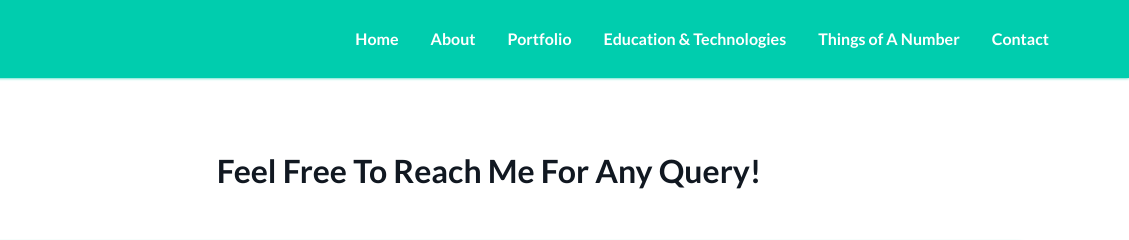
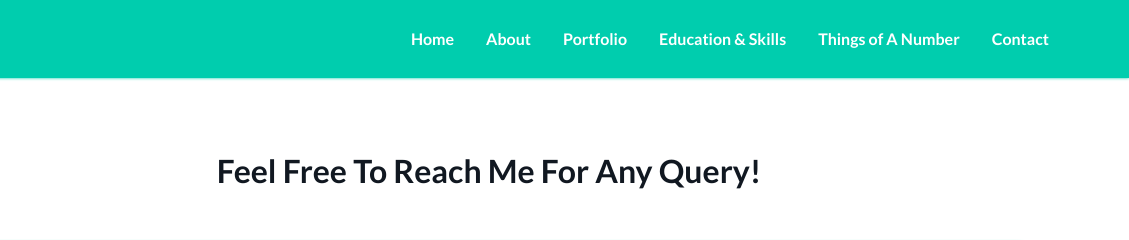
Before and after one commit to ahmedezaz/web, a plain HTML site: page contact.html in a window 1280 px wide. Shown: the top 240 px of the page, 151-1280 px from the left. Drawn offline with Linux system fonts and the light colour scheme.

Commit message:
Update contact.html

```diff
--- a/contact.html
+++ b/contact.html
@@ -25,7 +25,7 @@
                 <li><a href="index.html">Home</a></li>
                 <li><a href="about.html">About</a></li>
                 <li><a href="portfolio.html">Portfolio</a></li>
-                <li><a href="educationskill.html">Education & Technologies</a></li>
+                <li><a href="educationskill.html">Education & Skills</a></li>
                 <li><a href="thingofanumber.html">Things of A Number</a></li>
                 <li><a href="contact.html">Contact</a></li>
             </ul>
```
